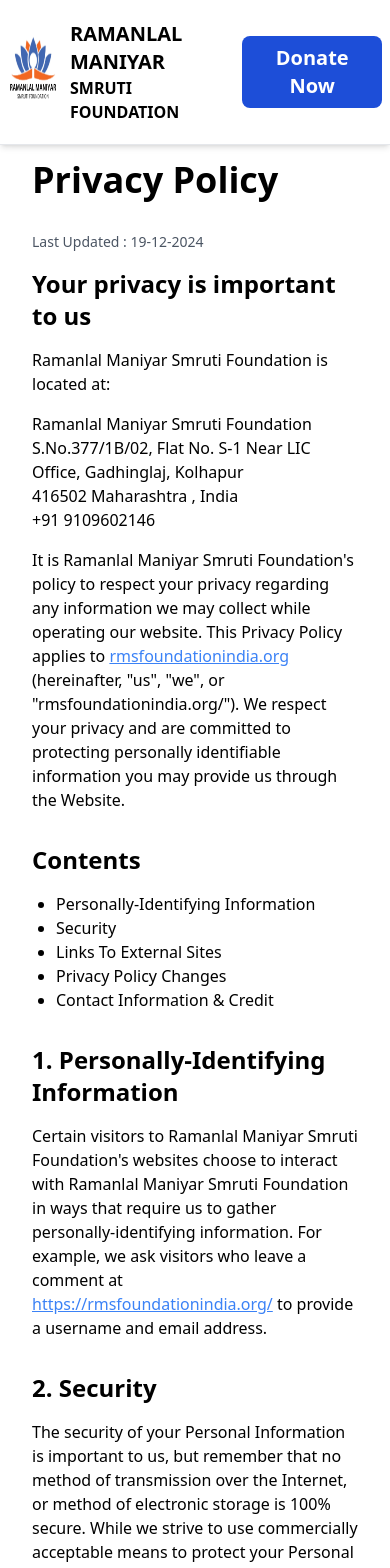
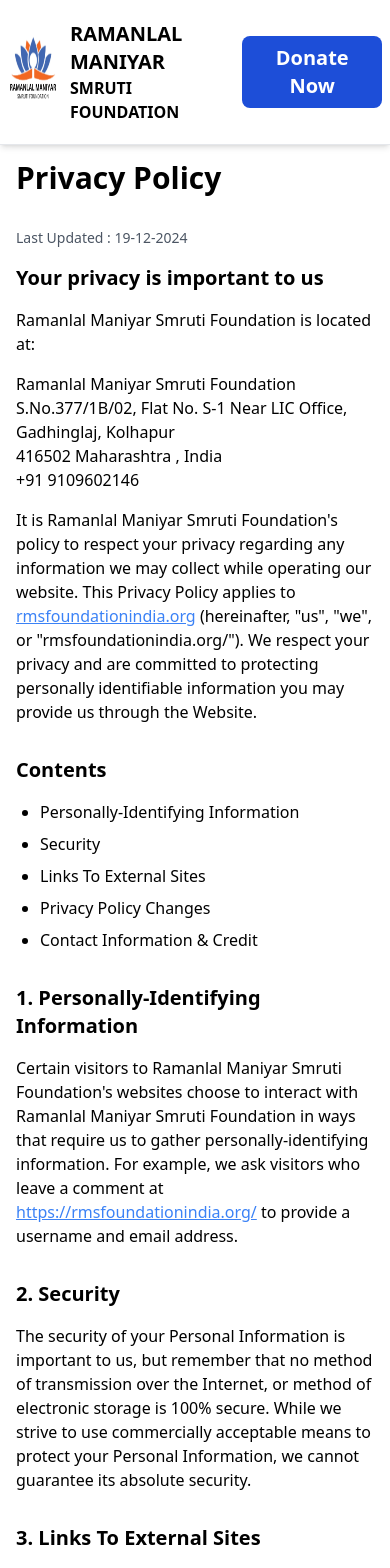
Before and after one commit to sahilkhude117/rmsf, a Next.js app: page /policies/privacy_policy in a window 390 px wide. Shown: the top 1568 px of the page. Built offline with nearby package versions, Linux system fonts and the light colour scheme.

Commit message:
added Responsiveness

```diff
--- a/app/policies/privacy_policy/page.tsx
+++ b/app/policies/privacy_policy/page.tsx
@@ -2,12 +2,12 @@
 
 const PrivacyPolicy = () => {
   return (
-    <div className="pt-20 px-8 max-w-4xl mx-auto mt-20 mb-20">
-      <h1 className="text-4xl font-bold mb-8">Privacy Policy</h1>
+    <div className="pt-20 px-4 sm:px-8 md:px-12 lg:px-16 max-w-7xl mx-auto mt-20 mb-20">
+      <h1 className="text-3xl sm:text-4xl font-bold mb-8">Privacy Policy</h1>
       <p className="text-sm text-gray-600 mb-4">Last Updated : 19-12-2024</p>
 
       <section className="mb-8">
-        <h2 className="text-2xl font-semibold mb-4">
+        <h2 className="text-xl sm:text-2xl font-semibold mb-4">
           Your privacy is important to us
         </h2>
         <p className="mb-4">
@@ -39,8 +39,8 @@
       </section>
 
       <section className="mb-8">
-        <h2 className="text-2xl font-semibold mb-4">Contents</h2>
-        <ul className="list-disc pl-6">
+        <h2 className="text-xl sm:text-2xl font-semibold mb-4">Contents</h2>
+        <ul className="list-disc pl-6 space-y-2">
           <li>Personally-Identifying Information</li>
           <li>Security</li>
           <li>Links To External Sites</li>
@@ -50,7 +50,7 @@
       </section>
 
       <section className="mb-8">
-        <h2 className="text-2xl font-semibold mb-4">
+        <h2 className="text-xl sm:text-2xl font-semibold mb-4">
           1. Personally-Identifying Information
         </h2>
         <p className="mb-4">
@@ -69,7 +69,7 @@
       </section>
 
       <section className="mb-8">
-        <h2 className="text-2xl font-semibold mb-4">2. Security</h2>
+        <h2 className="text-xl sm:text-2xl font-semibold mb-4">2. Security</h2>
         <p className="mb-4">
           The security of your Personal Information is important to us, but
           remember that no method of transmission over the Internet, or method
@@ -80,7 +80,7 @@
       </section>
 
       <section className="mb-8">
-        <h2 className="text-2xl font-semibold mb-4">
+        <h2 className="text-xl sm:text-2xl font-semibold mb-4">
           3. Links To External Sites
         </h2>
         <p className="mb-4">
@@ -97,7 +97,7 @@
       </section>
 
       <section className="mb-8">
-        <h2 className="text-2xl font-semibold mb-4">
+        <h2 className="text-xl sm:text-2xl font-semibold mb-4">
           4. Privacy Policy Changes
         </h2>
         <p className="mb-4">
@@ -110,7 +110,7 @@
       </section>
 
       <section className="mb-8">
-        <h2 className="text-2xl font-semibold mb-4">
+        <h2 className="text-xl sm:text-2xl font-semibold mb-4">
           5. Contact Information & Credit
         </h2>
         <p className="mb-4">
```
